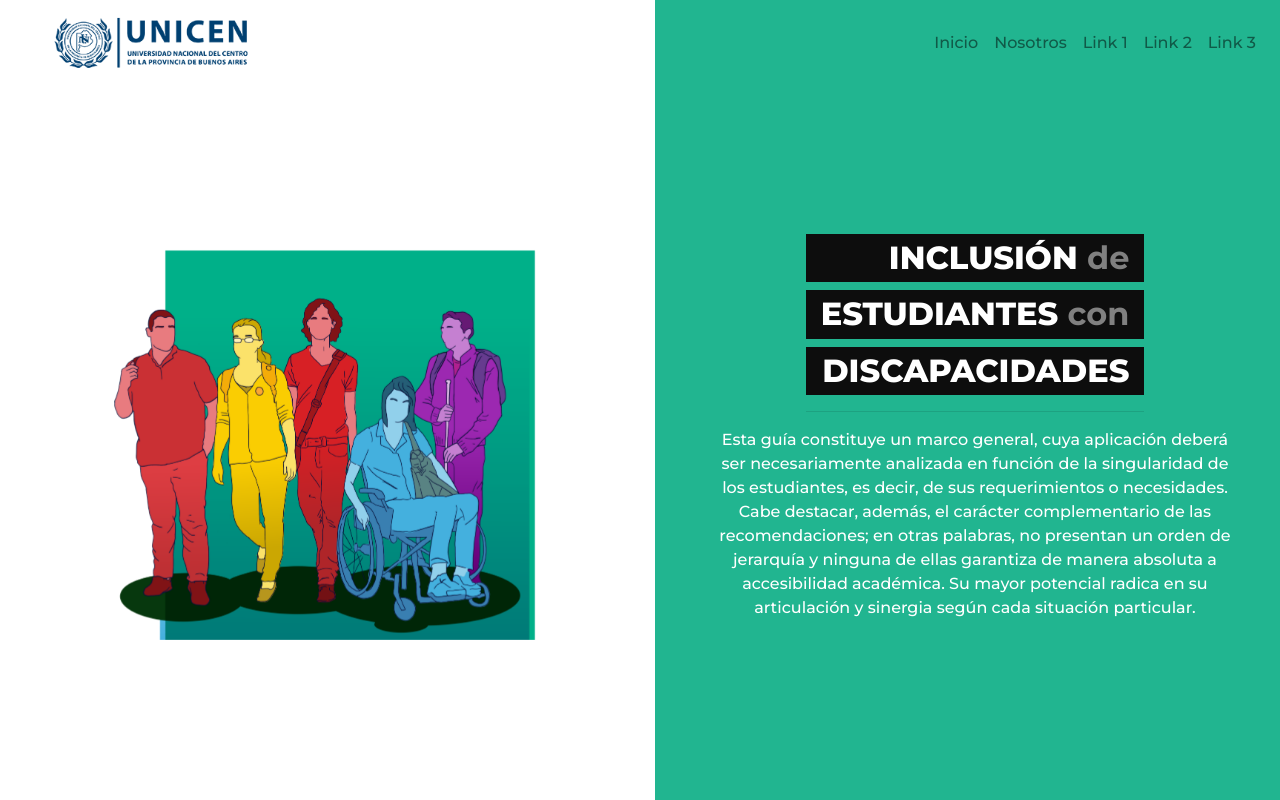
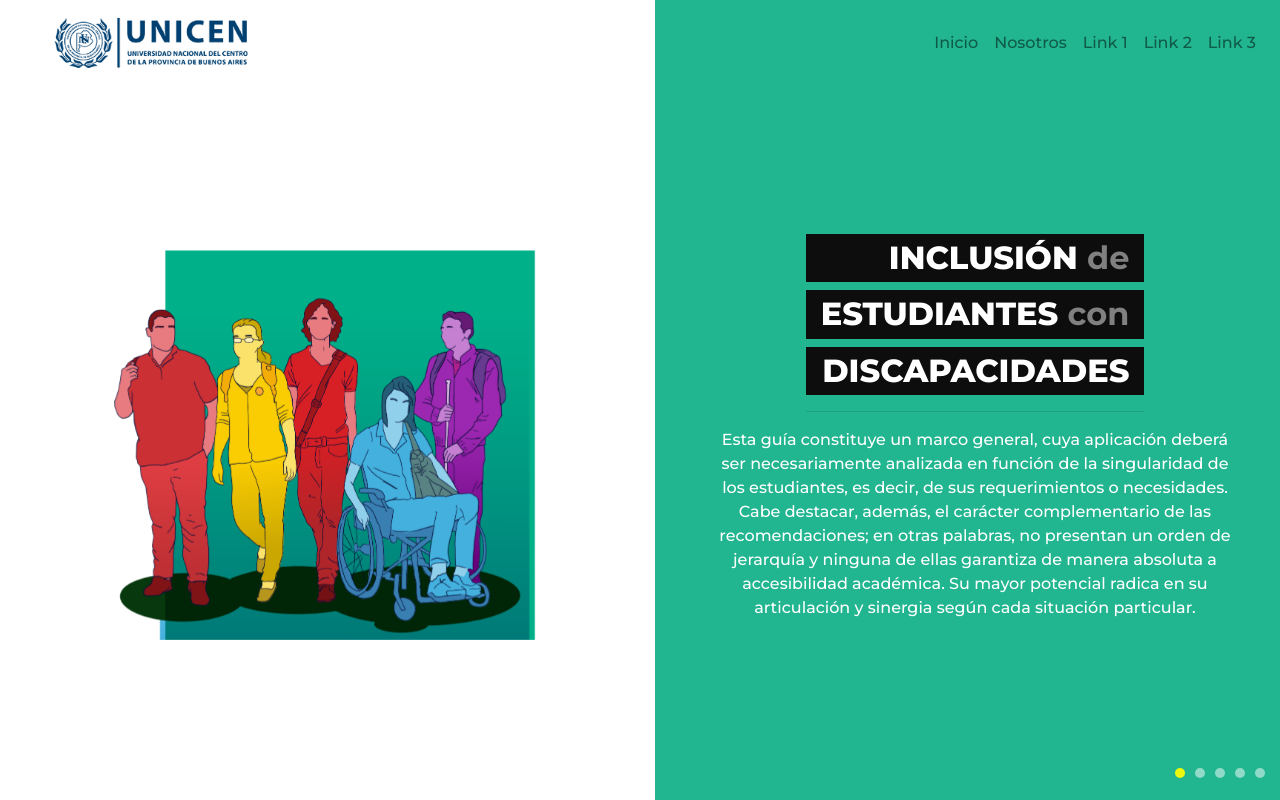
Before and after one commit to gabrielgila/disability-site, a React (Create React App) app: page /inicio in a window 1280 px wide. Shown: the top 800 px of the page. Built offline with nearby package versions, Linux system fonts and the light colour scheme.

Commit message:
agregado el pagination

```diff
--- /dev/null
+++ b/src/components/DotsComponent.js
@@ -0,0 +1,49 @@
+import React from 'react';
+
+function Dots(props) {
+
+    const selected = props.selected
+
+    const paginationDots = {
+        display: 'inline-block',
+        position: 'absolute',
+        right: '10px',
+        bottom: '10px',
+        zIndex: '1000'
+    }
+
+    const dot = {
+        height: '10px',
+        width: '10px',
+        borderRadius: '5px',
+        backgroundColor: 'rgba(255,255,255,0.5)',
+        margin: '5px',
+        display: 'inline-block'
+    };
+
+    const dotsel = {
+        height: '10px',
+        width: '10px',
+        borderRadius: '5px',
+        backgroundColor: 'rgba(255,255,0,0.9)',
+        margin: '5px',
+        display: 'inline-block'
+    };
+
+
+
+
+    return (
+        <div style={paginationDots} onClick={() => console.log(props)}>
+            <span style={selected == 1 ? dotsel : dot}></span>
+            <span style={selected == 2 ? dotsel : dot}></span>
+            <span style={selected == 3 ? dotsel : dot}></span>
+            <span style={selected == 4 ? dotsel : dot}></span>
+            <span style={selected == 5 ? dotsel : dot}></span>
+
+
+        </div >
+    );
+}
+
+export default Dots;
--- a/src/components/HomeComponent.js
+++ b/src/components/HomeComponent.js
@@ -10,7 +10,8 @@ import Eight from "./EightComponent";
 import Nineth from "./NinethComponent";
 import Tenth from "./TenthComponent";
 import Fade from 'react-reveal/Fade';
-import { animateScroll as scroller } from 'react-scroll';
+
+import Dots from './DotsComponent';
 
 class Home extends React.Component {
 
@@ -19,43 +20,57 @@ class Home extends React.Component {
         this.state = {
             cursor: 1,
             max: 5,
-            min: 1
+            min: 1,
+            pc: true,
+            swipping: false
         }
     }
 
     handleScroll = (e) => {
-        console.log(e);
+        if (!this.state.swipping) {
+            this.setState({ swipping: true });
+            if (e.deltaY < 0) {
+                this.setState({
+                    cursor: (this.state.cursor > this.state.min) ? this.state.cursor - 1 : this.state.min
+                });
+            } else if (e.deltaY > 0) {
+                this.setState({
+                    cursor: (this.state.cursor < this.state.max) ? this.state.cursor + 1 : this.state.max
+                });
+            }
+            setTimeout(() => {
+                this.setState({ swipping: false });
+            }, 1000);
+        }
     }
 
     handleKeyDown = (e) => {
-
-        // arrow up/down button should select next/previous list element
         if (e.keyCode === 38) {
             this.setState({
                 cursor: (this.state.cursor > this.state.min) ? this.state.cursor - 1 : this.state.min
             });
         } else if (e.keyCode === 40) {
             this.setState({
-                cursor: (this.state.cursor < this.state.max) ? this.state.cursor + 1 : this.state.min
+                cursor: (this.state.cursor < this.state.max) ? this.state.cursor + 1 : this.state.max
             });
         }
     }
 
     componentDidMount() {
-        // window.addEventListener('scroll', this.handleScroll, { passive: true })
-
+        this.setState({ pc: window.innerWidth > 760 });
+        window.addEventListener('wheel', this.handleScroll, { passive: true })
         window.addEventListener('keydown', this.handleKeyDown)
-
     }
 
     componentWillUnmount() {
-        //window.removeEventListener('scroll', this.handleScroll);
+        window.removeEventListener('wheel', this.handleScroll);
+        window.removeEventListener('keydown', this.handleKeyDown)
     }
 
     render() {
         return (
             <div className="row">
-                {(this.state.cursor == 1) ?
+                {(this.state.cursor == 1 || !this.state.pc) ?
                     <div className="row" name="first">
                         <Fade top>
                             <div className="col-sm-12 col-md-6" >
@@ -69,7 +84,7 @@ class Home extends React.Component {
                         </Fade>
                     </div>
                     : null}
-                {(this.state.cursor == 2) ?
+                {(this.state.cursor == 2 || !this.state.pc) ?
                     <div className="row" name="second">
                         <Fade top>
                             <div className="col-sm-12 col-md-6">
@@ -83,7 +98,7 @@ class Home extends React.Component {
                         </Fade>
                     </div>
                     : null}
-                {this.state.cursor == 3 ?
+                {(this.state.cursor == 3 || !this.state.pc) ?
                     <div className="row" name="third">
                         <Fade top>
                             <div className="col-sm-12 col-md-6">
@@ -97,7 +112,7 @@ class Home extends React.Component {
                         </Fade>
                     </div>
                     : null}
-                {this.state.cursor == 4 ?
+                {(this.state.cursor == 4 || !this.state.pc) ?
                     <div className="row" name="fourth">
 
                         <Fade top>
@@ -113,7 +128,7 @@ class Home extends React.Component {
 
                     </div>
                     : null}
-                {this.state.cursor == 5 ?
+                {(this.state.cursor == 5 || !this.state.pc) ?
                     <div className="row" name="fifth">
 
 
@@ -129,7 +144,7 @@ class Home extends React.Component {
                         </Fade>
                     </div>
                     : null}
-
+                <Dots selected={this.state.cursor} />
             </div>)
     }
 }
```
